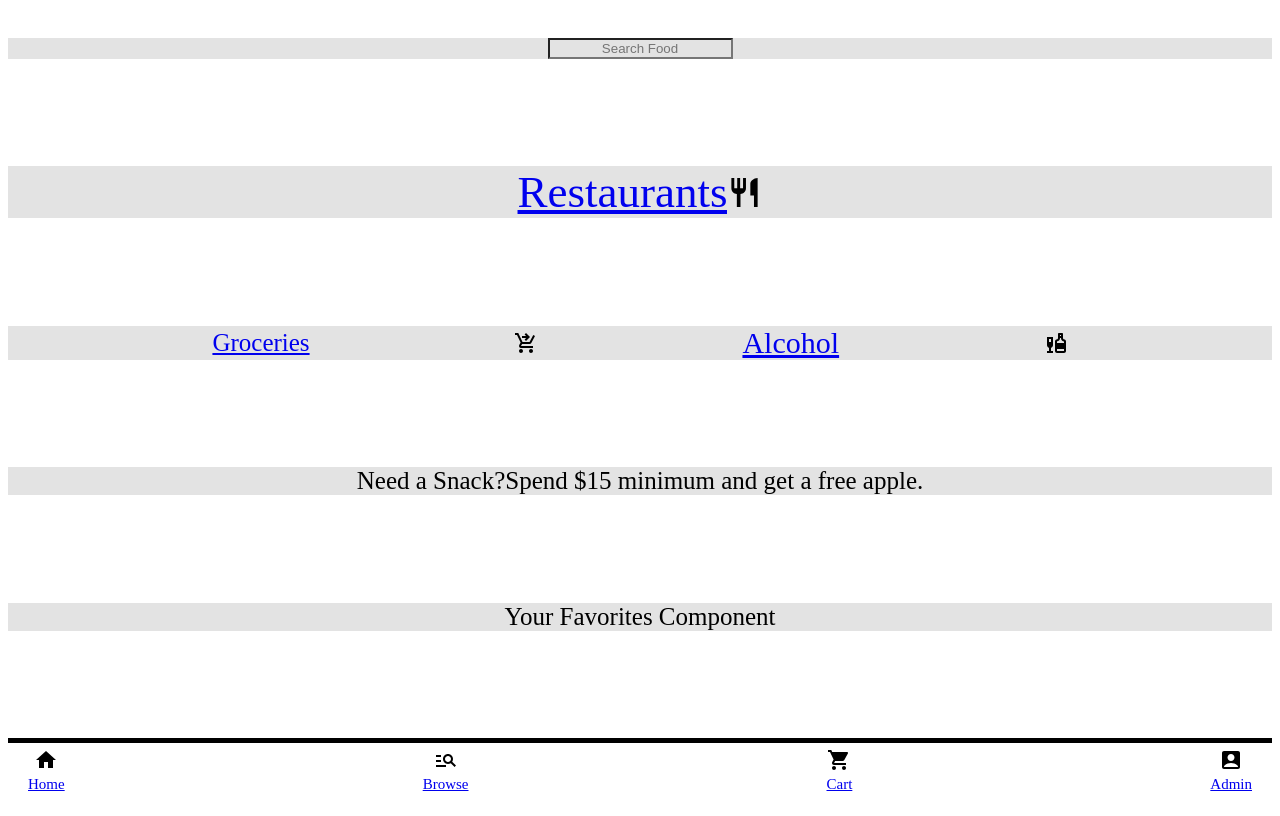
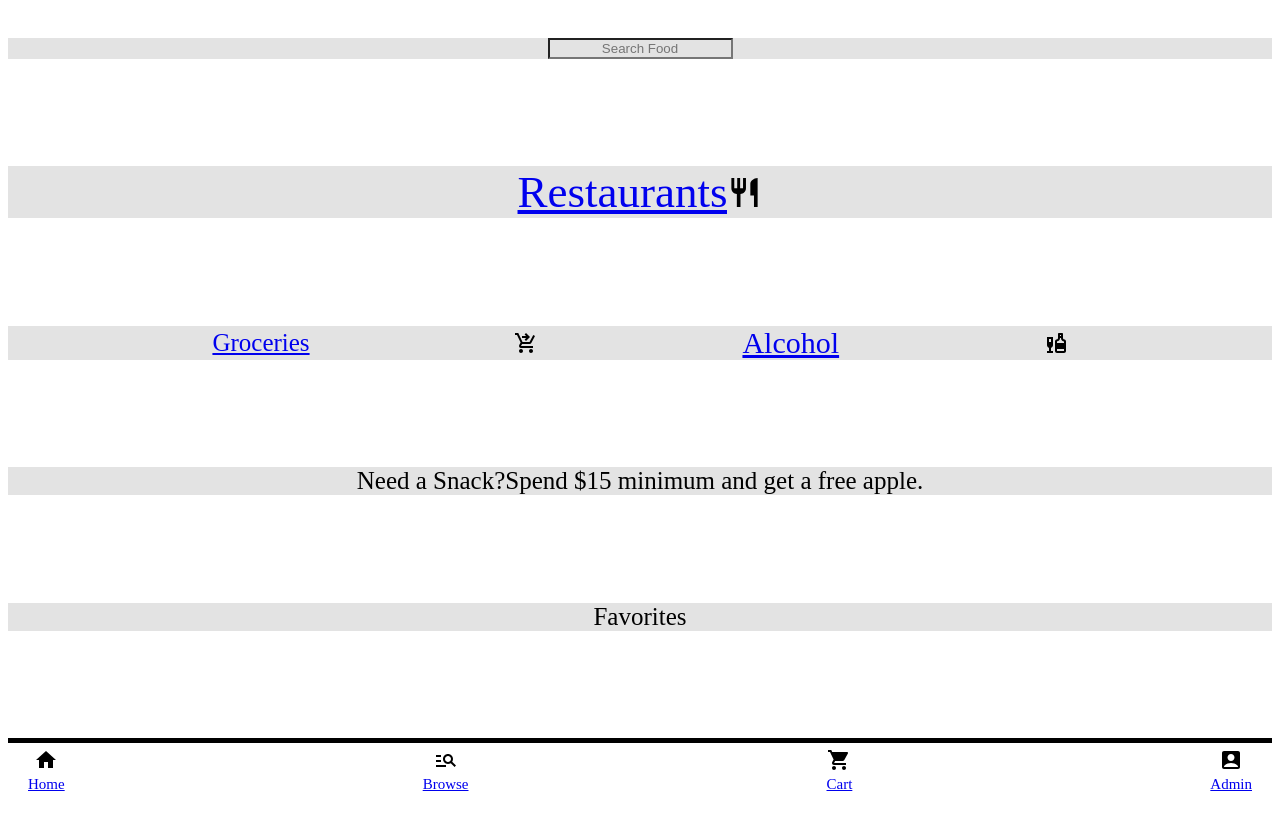
Before and after one commit to iamdavidgracia2/UberEarsClone, a React (Create React App) app in the folder application/web/source/: page / in a window 1280 px wide. Built offline with nearby package versions, Linux system fonts and the light colour scheme.

Commit message:
created favorites component.

```diff
--- /dev/null
+++ b/application/web/source/src/components/Favorites.jsx
@@ -0,0 +1,8 @@
+import React from 'react'
+import './favorites.css'
+
+export const Favorites = () => {
+  return (
+    <div>Favorites</div>
+  )
+}
--- a/application/web/source/src/pages/Home.jsx
+++ b/application/web/source/src/pages/Home.jsx
@@ -7,6 +7,7 @@ import LiquorIcon from '@mui/icons-material/Liquor';
 import { Link } from 'react-router-dom';
 import { Advertisement } from '../components/Advertisement';
 import SearchBar from '../components/SearchBar';
+import { Favorites } from '../components/Favorites';
 
 export const Home = () => {
   return (
@@ -45,7 +46,7 @@ export const Home = () => {
       </section>
       <section className='home-page-bottom'>
         <div className="favorites-component">
-          Your Favorites Component
+          <Favorites/>
         </div>
       </section>
       <div className="home-page-navbar">
```
Also changed, not shown: application/web/source/src/components/favorites.css (added).
